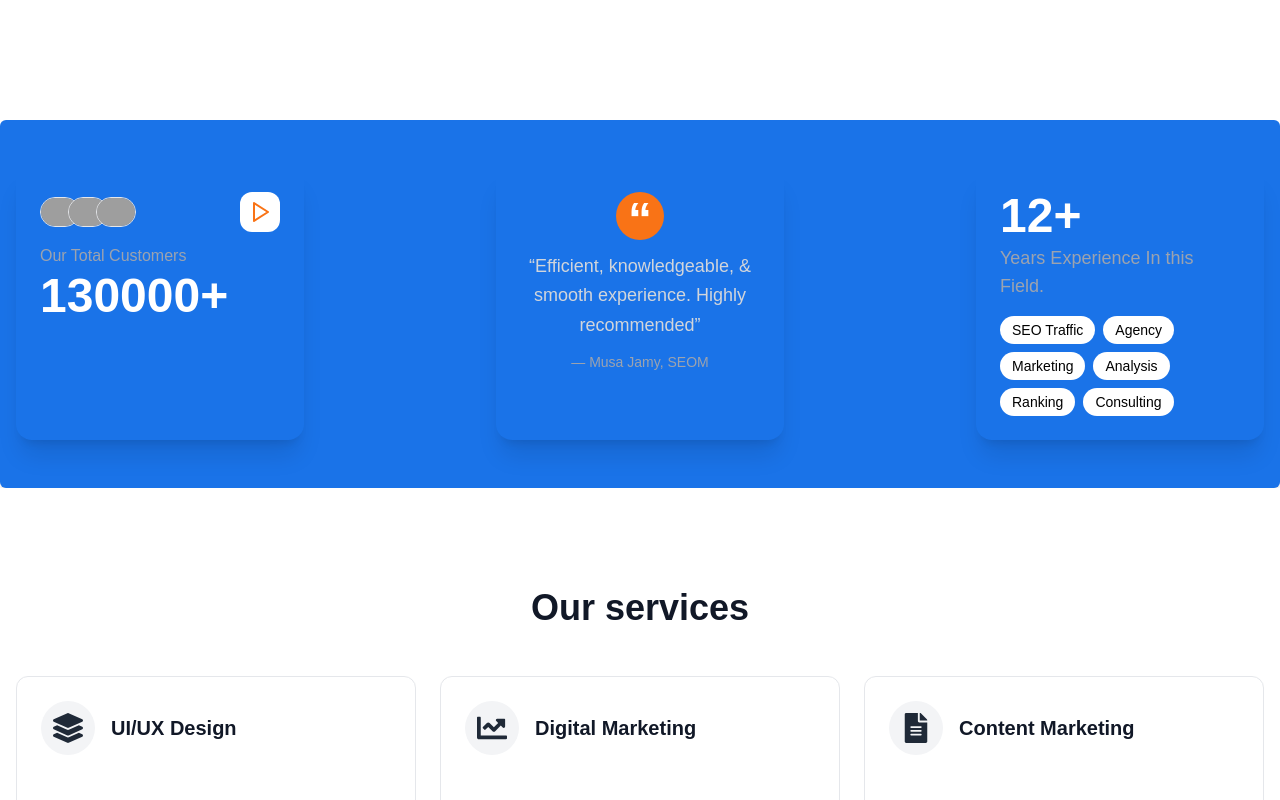
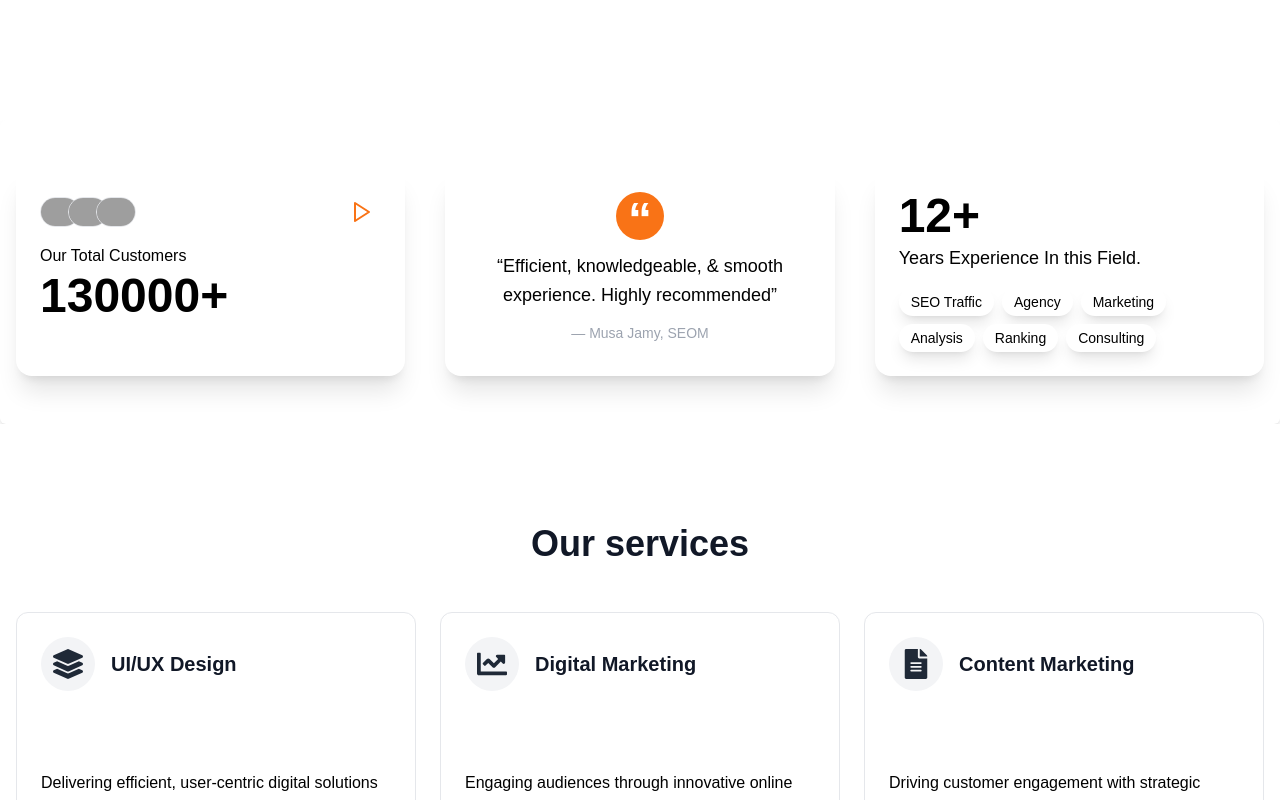
Before and after one commit to xnafi/corporate-2.0, a Next.js app: page /home-page-3 in a window 1280 px wide. Shown: the part 680-1480 px from the top of the page. Built offline with nearby package versions, Linux system fonts and the light colour scheme; grey boxes are pictures that could not be loaded.

Commit message:
changes done

```diff
--- a/src/components/view/TotalCustomerPage-3.tsx
+++ b/src/components/view/TotalCustomerPage-3.tsx
@@ -8,10 +8,10 @@ const TotalCustomer = () => {
     <section className="w-full overflow-hidden">
       <ScrollAnimation
         direction="popIn"
-        className="container w-full primaryColor !text-white flex flex-col md:flex-row justify-between rounded-md shadow-md gap-2"
+        className="container w-full bg-white !text-black flex flex-col md:flex-row justify-between rounded-md shadow-md gap-10"
       >
         {/* First Card - Total Customers */}
-        <div className="shadow-xl hover:drop-shadow-md hover:scale-105 duration-500 ease-in-out p-6 rounded-2xl w-full sm:w-72 flex flex-col relative">
+        <div className="shadow-xl hover:drop-shadow-md hover:scale-105 duration-500 ease-in-out p-6 rounded-2xl w-full sm:w-full flex flex-col relative">
           <div className="flex items-center justify-between">
             <div className="flex -space-x-3">
               <Image
@@ -41,7 +41,7 @@ const TotalCustomer = () => {
               <Play className="text-orange-500 w-6 h-6" />
             </div>
           </div>
-          <p className="text-gray-400 mt-3">Our Total Customers</p>
+          <p className="mt-3">Our Total Customers</p>
           <CountUp
             from={0}
             end={130000}
@@ -51,20 +51,20 @@ const TotalCustomer = () => {
         </div>
 
         {/* Second Card - Testimonial */}
-        <div className="shadow-xl hover:drop-shadow-md hover:scale-105 duration-500 ease-in-out p-6 rounded-2xl w-full sm:w-72 flex flex-col items-center text-center">
+        <div className="shadow-xl hover:drop-shadow-md hover:scale-105 duration-500 ease-in-out p-6 rounded-2xl w-full sm:w-full flex flex-col items-center text-center">
           <div className="bg-orange-500 text-white rounded-full w-12 h-12 flex items-center justify-center pt-2 text-5xl font-extrabold text-center">
             “
           </div>
-          <p className="text-lg text-gray-300 mt-3 leading-relaxed">
+          <p className="text-lg mt-3 leading-relaxed">
             “Efficient, knowledgeable, & smooth experience. Highly recommended”
           </p>
           <p className="text-gray-400 mt-3 text-sm">— Musa Jamy, SEOM</p>
         </div>
 
         {/* Third Card - Experience */}
-        <div className="shadow-xl hover:drop-shadow-md hover:scale-105 duration-500 ease-in-out p-6 rounded-2xl w-full sm:w-72 flex flex-col">
+        <div className="shadow-xl hover:drop-shadow-md hover:scale-105 duration-500 ease-in-out p-6 rounded-2xl w-full sm:w-full flex flex-col">
           <CountUp className="text-5xl font-bold" from={0} end={12} span="+" />
-          <p className="text-gray-400 text-lg mt-1">
+          <p className="text-lg mt-1">
             Years Experience In this Field.
           </p>
           <div className="flex flex-wrap gap-2 mt-4">
@@ -78,7 +78,7 @@ const TotalCustomer = () => {
             ].map((tag, i) => (
               <span
                 key={i}
-                className="px-3 py-1 rounded-full text-sm bg-white text-black hover:bg-orange-500 hover:text-white transition-colors duration-300 ease-in-out"
+                className="px-3 py-1 rounded-full text-sm bg-white text-black hover:bg-orange-500 hover:text-white transition-colors duration-300 ease-in-out shadow-lg"
               >
                 {tag}
               </span>
--- a/src/components/view/our-services/OurServicePage-1.tsx
+++ b/src/components/view/our-services/OurServicePage-1.tsx
@@ -42,7 +42,7 @@ const services: Service[] = [
 
 const OurService: React.FC = () => {
   return (
-    <section className="bg-gray-100">
+    <section className="bg-gray-100 py-16">
       <div>
         <ScrollAnimation direction="popIn">
           <div className="text-center">
```
